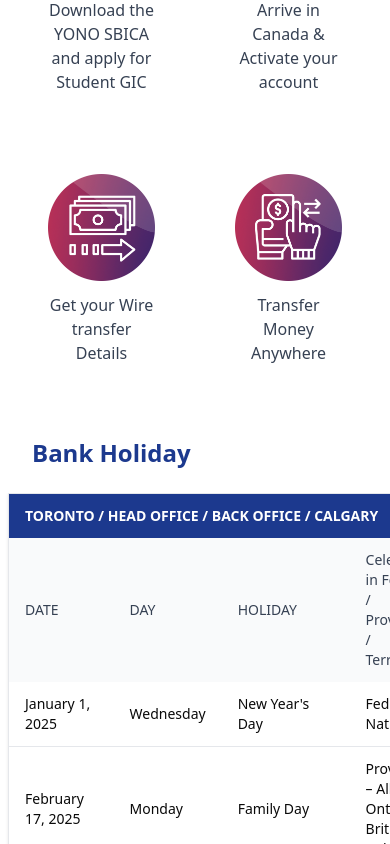
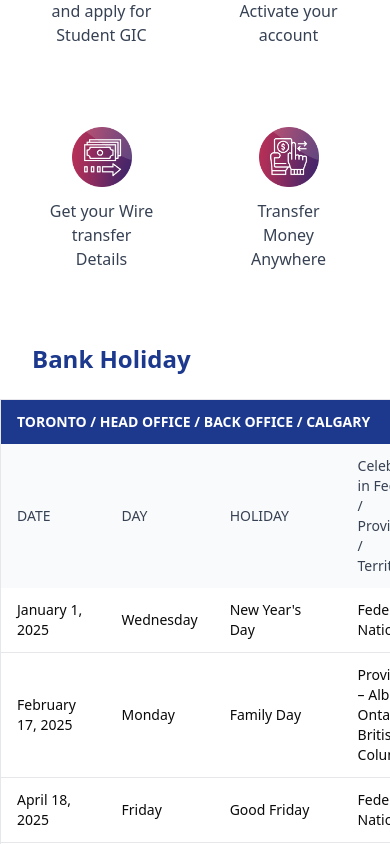
Before and after one commit to ike-nanino/ribc, a Next.js app: page / in a window 390 px wide. Shown: the part 500-1344 px from the top of the page. Built offline with nearby package versions, Linux system fonts and the light colour scheme; no server answers.

Commit message:
Refactor FirstTable component for improved styling; adjust image dimensions in MobileStuff and WhyChooseUs components for better responsiveness.

```diff
--- a/components/home/FirstTable.tsx
+++ b/components/home/FirstTable.tsx
@@ -8,8 +8,8 @@
                 Bank Holiday
             </h1>
 
-            <div className="overflow-x-auto mb-10 px-2 md:px-8 lg:px-20">
-                <table className="w-full table-auto shadow-sm border border-gray-200">
+            <div className="overflow-x-auto mb-10 md:px-4 lg:px-20">
+                <table className="w-full table-auto shadow-sm border text-xs md:text-base border-gray-200">
                     <thead>
                         <tr className="bg-blue-900 text-white">
                             <th colSpan={4} className="px-4 py-3 text-left text-sm font-semibold">
@@ -100,8 +100,8 @@
                 </table>
             </div>
 
-            <div className="overflow-x-auto mb-10 px-2 md:px-8 lg:px-20">
-                <table className="w-full table-auto shadow-sm border border-gray-200">
+            <div className="overflow-x-auto mb-10 md:px-8 lg:px-20">
+                <table className="w-full table-auto shadow-sm border text-xs md:text-base border-gray-200">
                     <thead>
                         <tr className="bg-blue-900 text-white">
                             <th colSpan={4} className="px-4 py-3 text-left text-sm font-semibold">
@@ -220,8 +220,8 @@
 
 
 
-            <div className="overflow-x-auto mb-10  px-2 md:px-8 lg:px-20">
-                <table className="w-full table-auto shadow-sm border border-gray-200">
+            <div className="overflow-x-auto mb-10 md:px-8 lg:px-20">
+                <table className="w-full table-auto shadow-sm border text-xs md:text-base border-gray-200">
                     <thead>
                         <tr className="bg-blue-900 text-white">
                             <th colSpan={4} className="px-4 py-3 text-left text-sm font-semibold">
--- a/components/home/MobileStuff.tsx
+++ b/components/home/MobileStuff.tsx
@@ -18,8 +18,8 @@
               <Image
                 src={item.src}
                 alt={item.label}
-                width={120}
-                height={120}
+                width={60}
+                height={60}
                 className="object-cover"
                 quality={75}
               />
--- a/components/home/WhyChooseUs.tsx
+++ b/components/home/WhyChooseUs.tsx
@@ -23,8 +23,8 @@
                   <Image
                     src={item.src}
                     alt={item.label}
-                    width={120}
-                    height={120}
+                    width={60}
+                    height={60}
                     className="object-cover"
                     quality={75}
                   />
```
